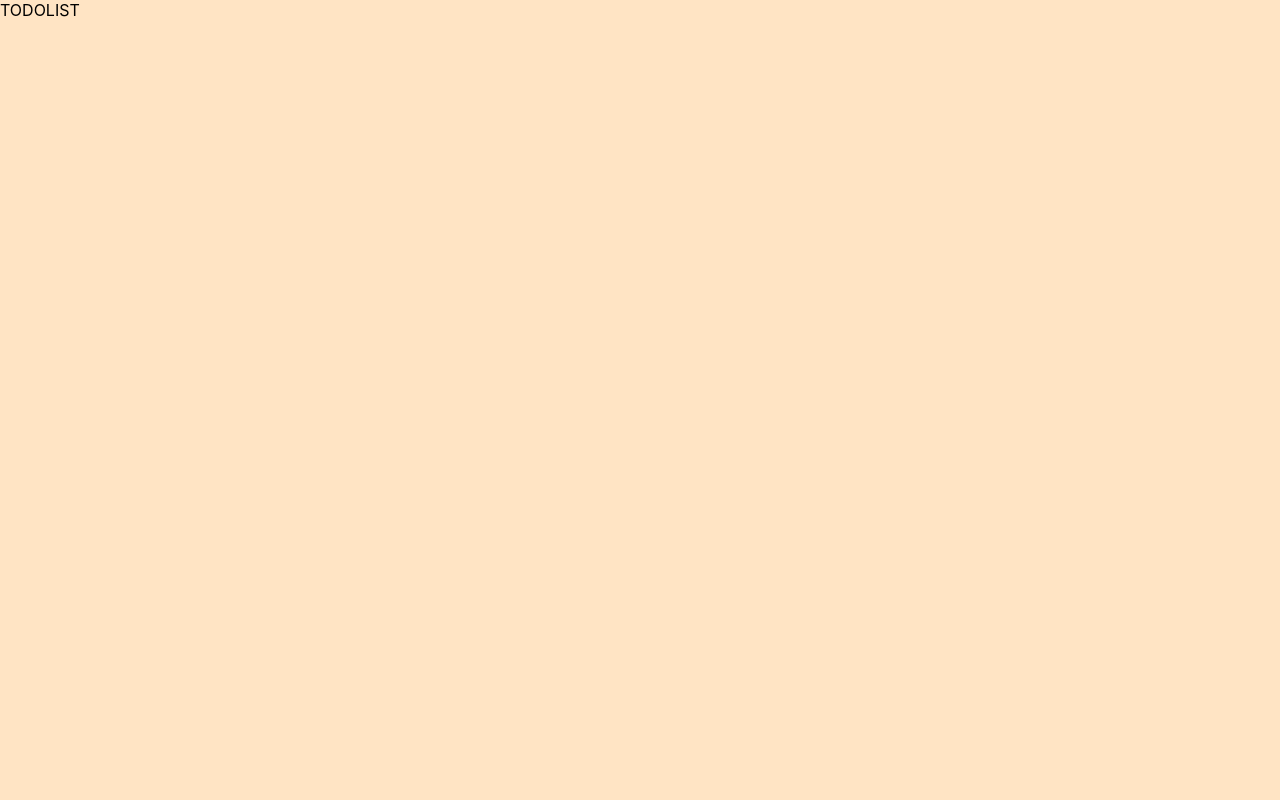
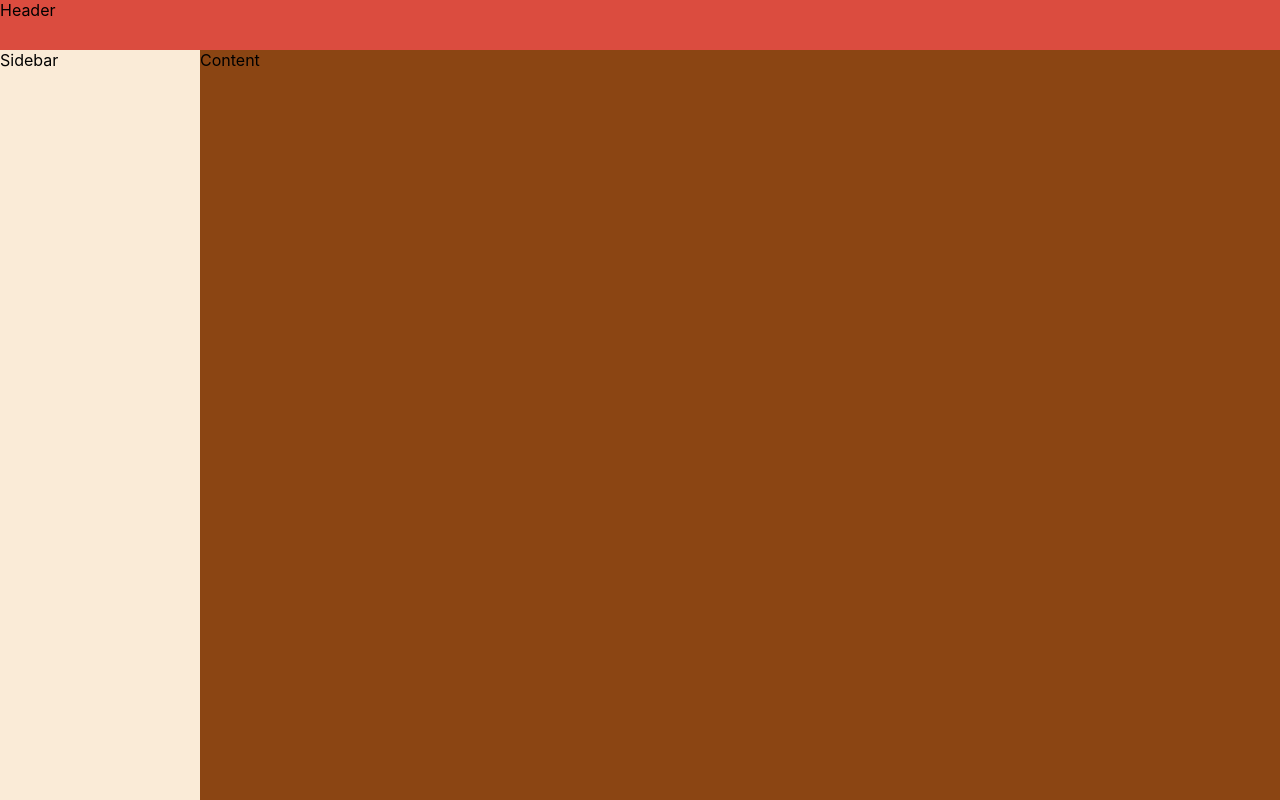
Before and after one commit to issarapong/react-todolist, a React (Create React App) app: page / in a window 1280 px wide. Built offline with nearby package versions, Linux system fonts and the light colour scheme.

Commit message:
setup layout app.js app.acss

```diff
--- a/src/App.js
+++ b/src/App.js
@@ -2,8 +2,21 @@ import './App.scss';
 
 function App() {
   return (
-    <div>
-     TODOLIST
+    <div className='container'>
+     {/* Header */}
+     <header className='header'>Header</header>
+
+
+
+     {/* Sidebar*/}
+     <aside className='sidebar'>Sidebar</aside>
+
+
+
+
+     {/* content */}
+     <main className='content'>Content</main>
+
     </div>
   );
 }
--- a/src/App.scss
+++ b/src/App.scss
@@ -1,3 +1,29 @@
-body {
-    background-color: bisque;
+$primary: #db4c3f;
+$gray: rgb(234,234,234);
+$sidebar-width: 200px;
+$header-height: 50px;
+
+.container {
+    display: grid;
+    grid-template-rows:  $header-height calc(100vh - $header-height);
+    grid-template-columns: $sidebar-width calc(100vw - $sidebar-width);
+
 }
+
+.header {
+    background-color: $primary;
+    grid-column: 1/3; //start/end
+    grid-row: 1/2;
+}
+
+.sidebar {
+    grid-row: 2/3;
+    grid-column: 1/2;
+    background-color: antiquewhite;
+}
+
+.content {
+    grid-row: 2/3;
+    grid-column: 2/3;
+    background-color: saddlebrown;
+}
```
